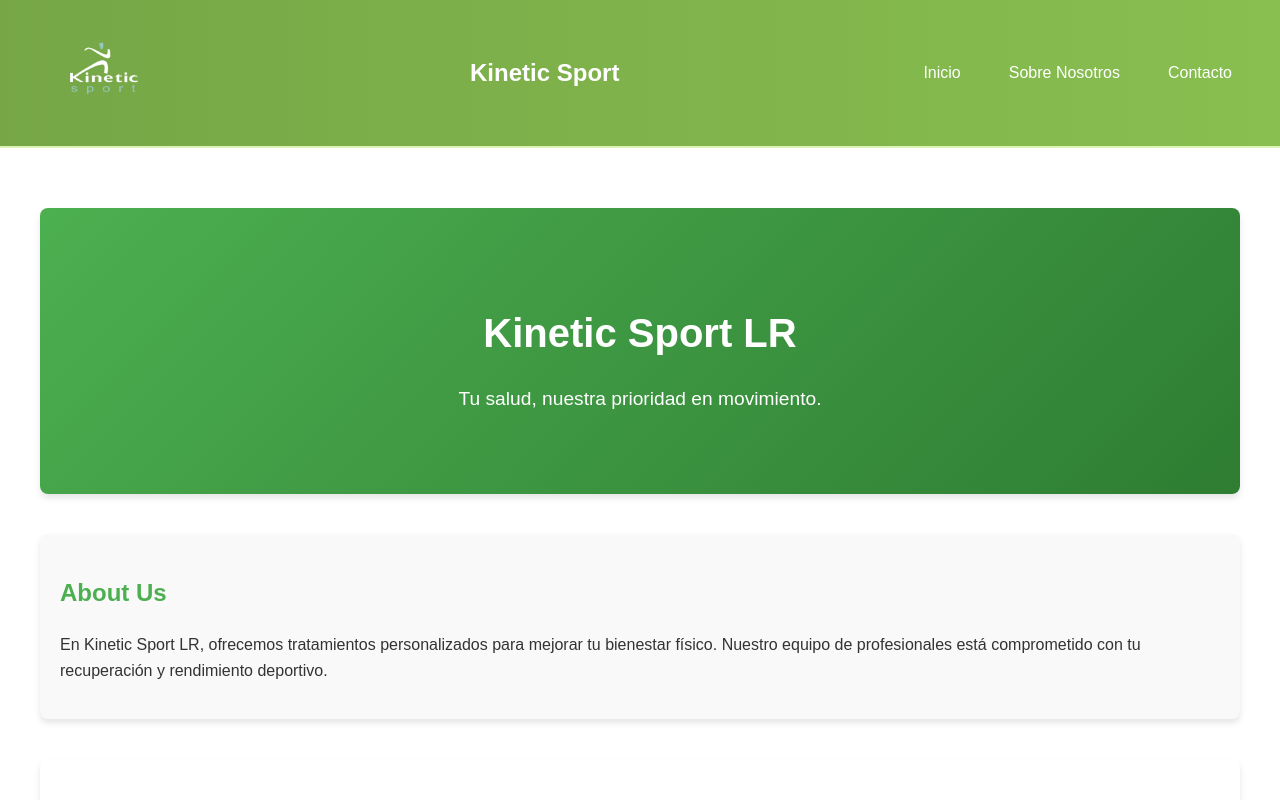
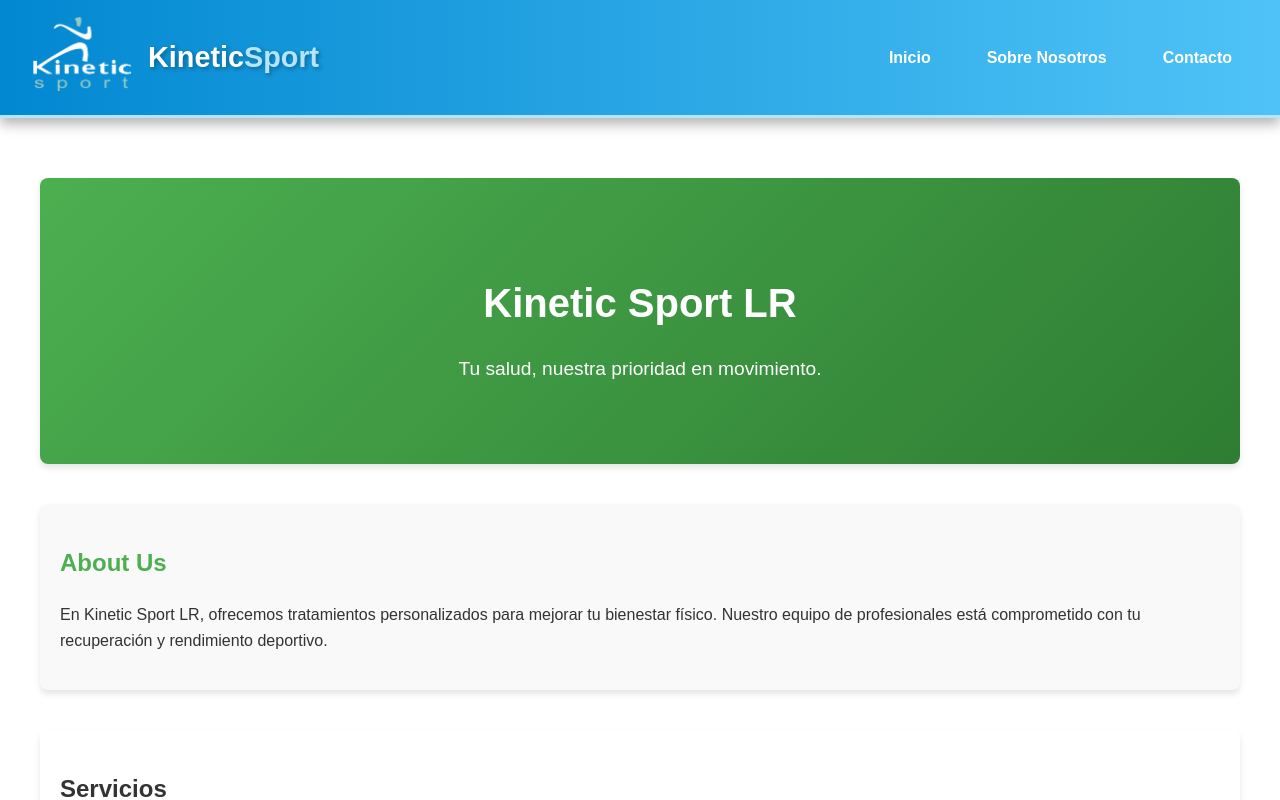
Before and after one commit to chavow5/kinetic-sport-lr, a React (Vite) app in the folder kinetic-sport-lr/: page / in a window 1280 px wide. Shown: the top 800 px of the page. Built offline with nearby package versions, Linux system fonts and the light colour scheme.

Commit message:
Actualizar estilos y estructura del componente Header, incluyendo cambios en el logo y el título.

```diff
--- a/kinetic-sport-lr/src/components/Header.jsx
+++ b/kinetic-sport-lr/src/components/Header.jsx
@@ -3,10 +3,14 @@ import { Link } from 'react-router-dom';
 
 const Header = () => (
   <header>
+    <div className="logo-title-container">
     <Link to="/">
-      <img src="/image/Logo-kinetic.png" alt="logo" className="logo-kinetic" style={{ width: "150px", height: "auto" }} />
+      <img src="/image/Logo-kinetic.png" alt="logo" className="logo-kinetic" style={{ width: "100px", height: "auto" }} />
     </Link>
-    <h2>Kinetic Sport</h2>
+    <h2>
+      <span className="kinetic">Kinetic  </span> <span className="sport"> Sport</span>
+    </h2>
+    </div>
     {/* <h3>Sistema de peaje manual</h3> */}
     <nav className='header-nav'>
       <Link to="/">Inicio</Link>
--- a/kinetic-sport-lr/src/css/components/Header.css
+++ b/kinetic-sport-lr/src/css/components/Header.css
@@ -1,55 +1,66 @@
 :root {
-    --verde-gradient: linear-gradient(90deg, #88BF50, #76A646);
-    --verde-claro: #DFF2B6;
-    --verde-oscuro: #76A646;
+    --celeste-gradient: linear-gradient(90deg, #4FC3F7, #0288D1);
+    --celeste-claro: #B3E5FC;
+    --celeste-oscuro: #0288D1;
     --blanco: #FFFFFF;
     --negro: #000000;
 }
 
 /* Estilos del Header */
 header {
-    background: var(--verde-gradient);
+    background: var(--celeste-gradient);
     color: var(--blanco);
     padding: 1rem 2rem;
     display: flex;
     justify-content: space-between;
     align-items: center;
-    border-bottom: 2px solid var(--verde-claro);
+    border-bottom: 3px solid var(--celeste-claro);
     position: sticky;
     top: 0;
     z-index: 1000;
-    box-shadow: 0 4px 8px rgba(255, 255, 255, 0.15);
+    box-shadow: 0 4px 8px rgba(0, 0, 0, 0.2);
     transition: all 0.3s ease-in-out;
+    font-family: 'Arial', sans-serif;
 }
 
 header:hover {
-    background: linear-gradient(90deg, #76A646, #88BF50);
+    background: linear-gradient(90deg, #0288D1, #4FC3F7);
+    box-shadow: 0 6px 12px rgba(0, 0, 0, 0.3);
 }
 
-header h1 {
-    font-size: 2rem;
-    font-weight: 700;
-    font-family: "Poppins", sans-serif;
-    cursor: pointer;
+header h2 {
+    font-size: 1.8rem;
+    font-weight: bold;
+    margin: 0;
+    text-shadow: 2px 2px 4px rgba(0, 0, 0, 0.3);
 }
 
-header nav {
-    display: flex;
-    gap: 1rem;
+.logo-kinetic {
+    /* border-radius: 100%; */
+    transition: transform 0.2s ease-in-out;
 }
 
-header nav a {
-    text-decoration: none;
-    color: var(--blanco);
-    font-weight: 500;
-    font-size: 1rem;
-    padding: 0.5rem 1rem;
-    border-radius: 8px;
-    transition: all 0.3s ease;
+.logo-kinetic:hover {
+    transform: scale(1.1);
 }
 
-header nav a:hover {
-    background-color: var(--verde-claro);
+.header-nav {
+    display: flex;
+    gap: 1.5rem;
+}
+
+.header-nav a {
+    color: var(--blanco);
+    text-decoration: none;
+    font-size: 1rem;
+    font-weight: bold;
+    padding: 0.5rem 1rem;
+    border-radius: 5px;
+    transition: background 0.3s ease-in-out, transform 0.2s ease-in-out;
+}
+
+.header-nav a:hover {
+    background: var(--celeste-claro);
     color: var(--negro);
     transform: scale(1.1);
 }
@@ -61,8 +72,71 @@ header nav a:hover {
         text-align: center;
     }
 
-    header nav {
+    .header-nav {
         flex-wrap: wrap;
         justify-content: center;
     }
 }
+header {
+    display: flex;
+    justify-content: space-between;
+    align-items: center;
+    background: var(--celeste-gradient);
+    color: var(--blanco);
+    padding: 1rem 2rem;
+    border-bottom: 3px solid var(--celeste-claro);
+    position: sticky;
+    top: 0;
+    z-index: 1000;
+    box-shadow: 0 4px 8px rgba(0, 0, 0, 0.2);
+    transition: all 0.3s ease-in-out;
+    font-family: 'Arial', sans-serif;
+}
+
+header:hover {
+    background: linear-gradient(90deg, #0288D1, #4FC3F7);
+    box-shadow: 0 6px 12px rgba(0, 0, 0, 0.3);
+}
+
+/* Contenedor del logo y el título */
+header .logo-title-container {
+    display: flex;
+    align-items: center;
+    gap: 1rem; /* Espacio entre el logo y el título */
+}
+
+header h2 {
+    font-size: 1.8rem;
+    font-weight: bold;
+    margin: 0;
+    text-shadow: 2px 2px 4px rgba(0, 0, 0, 0.3);
+}
+
+.logo-kinetic {
+    transition: transform 0.2s ease-in-out;
+}
+
+.logo-kinetic:hover {
+    transform: scale(1.1);
+}
+
+.header-nav {
+    display: flex;
+    gap: 1.5rem;
+}
+header h2 {
+    font-size: 1.8rem;
+    font-weight: bold;
+    margin: 0;
+    text-shadow: 2px 2px 4px rgba(0, 0, 0, 0.3);
+    display: flex;
+    align-items: center;
+}
+
+header h2 .kinetic {
+    color: var(--blanco);
+}
+
+header h2 .sport {
+    color: var(--celeste-claro);
+}
```
Also changed, not shown: kinetic-sport-lr/public/image/Logo-kinetic.png, kinetic-sport-lr/public/image/Logo-kinetic3.png (added).
